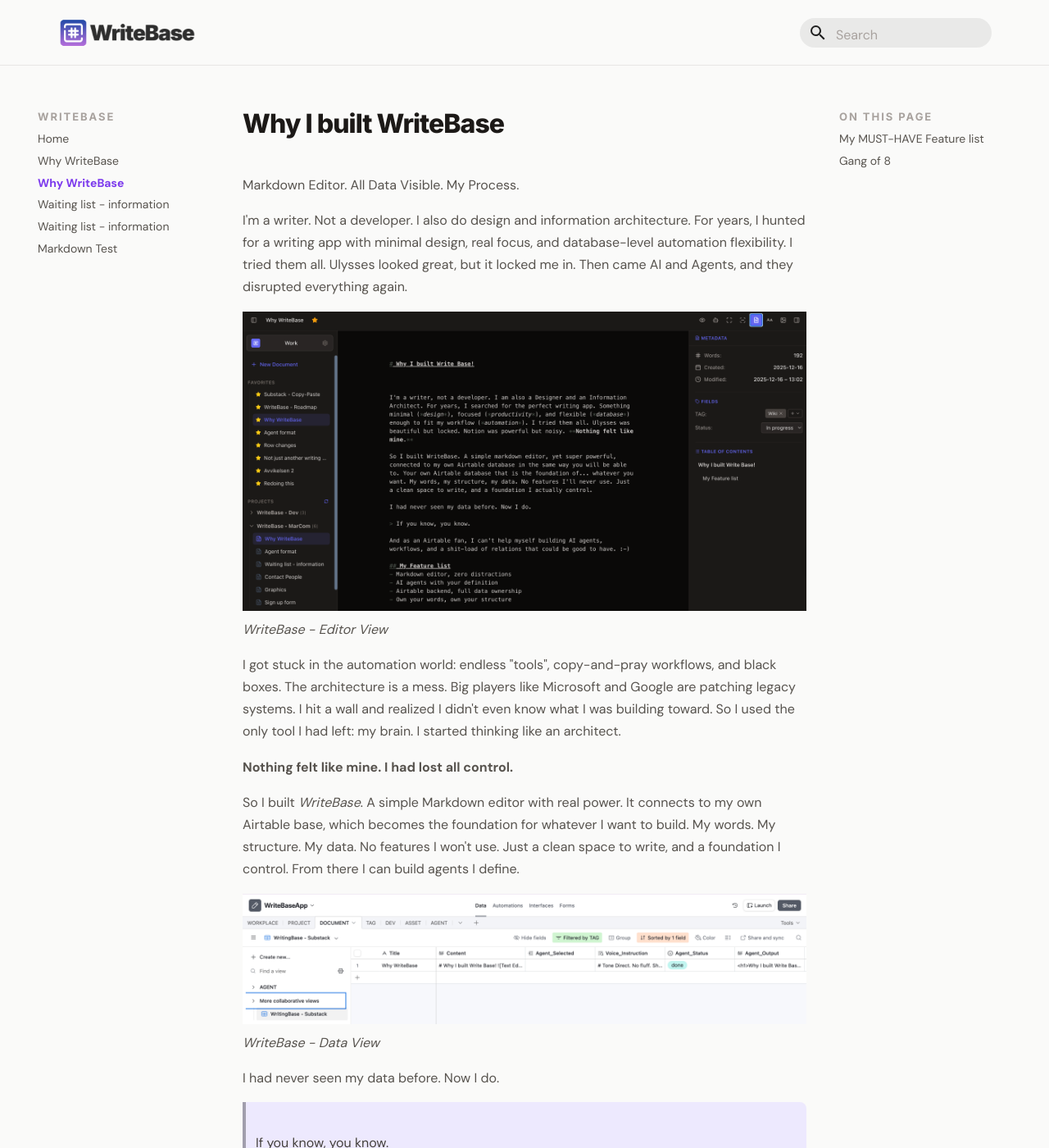
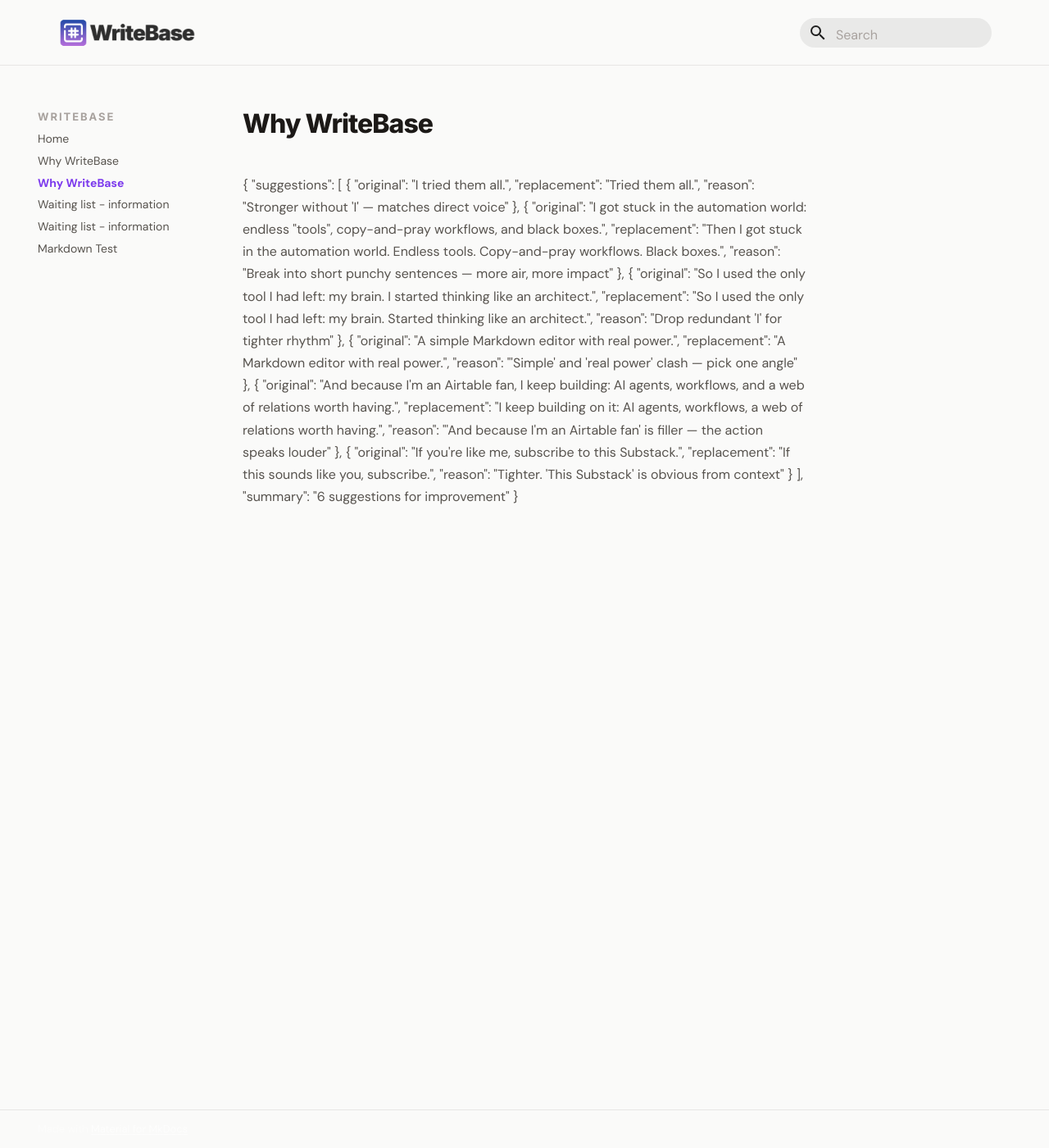
Before and after one commit to larssonhthomas-afk/writebase-docs, an MkDocs documentation site: the page built from docs/10why-writebase.md, in a window 1280 px wide and 1400 px high. Shown: the whole window at 82% size. Built offline with MkDocs 1.6.1 and Material for MkDocs 9.7.7, drawn with Linux system fonts in a browser that asks for light colours; some web fonts are replaced; some of the changed text lies outside the part shown.

Commit message:
Update 10why-writebase.md

```diff
--- a/docs/10why-writebase.md
+++ b/docs/10why-writebase.md
@@ -4,40 +4,38 @@ title: "Why WriteBase"
 nav_order: 10
 ---
 
-# Why I built WriteBase
-Markdown Editor. All Data Visible. My Process.
-
-I'm a writer. Not a developer. I also do design and information architecture. For years, I hunted for a writing app with minimal design, real focus, and database-level automation flexibility. I tried them all. Ulysses looked great, but it locked me in. Then came AI and Agents, and they disrupted everything again.
-
-![WriteBase - Editor View](./assets/CleanShot_2025-12-25_at_12.56.15_2x.png)
-*WriteBase - Editor View*
-
-I got stuck in the automation world: endless "tools", copy-and-pray workflows, and black boxes. The architecture is a mess. Big players like Microsoft and Google are patching legacy systems. I hit a wall and realized I didn't even know what I was building toward. So I used the only tool I had left: my brain. I started thinking like an architect.
-
-
-**Nothing felt like mine. I had lost all control.**
-
-So I built *WriteBase*. A simple Markdown editor with real power. It connects to my own Airtable base, which becomes the foundation for whatever I want to build. My words. My structure. My data. No features I won't use. Just a clean space to write, and a foundation I control. From there I can build agents I define.
-
-![WriteBase - Data View](./assets/CleanShot_2025-12-25_at_13.00.42_2x.png)
-*WriteBase - Data View*
-
-I had never seen my data before. Now I do.
-
-> If you know, you know.
-
-And because I'm an Airtable fan, I keep building: AI agents, workflows, and a web of relations worth having.
-
-## My MUST-HAVE Feature list
-- A clean Markdown editor.
-- For all my writing: work, blog, and fiction.
-- An editor with the support I need while writing.
-- AI agents I define (easy to edit).
-- An Airtable backend with full data ownership.
-
-
-If you're like me, subscribe to this Substack. I'll announce when you can start using it.
-
-## Gang of 8
-
-PS: I'm looking for a "Gang of Eight" to evaluate and test the tool, and to push improvements. You write in some form. You want a better structure. Airtable sounds interesting, and you may have tried it before. Send me a note with your subscription.
+{
+  "suggestions": [
+    {
+      "original": "I tried them all.",
+      "replacement": "Tried them all.",
+      "reason": "Stronger without 'I' — matches direct voice"
+    },
+    {
+      "original": "I got stuck in the automation world: endless "tools", copy-and-pray workflows, and black boxes.",
+      "replacement": "Then I got stuck in the automation world. Endless tools. Copy-and-pray workflows. Black boxes.",
+      "reason": "Break into short punchy sentences — more air, more impact"
+    },
+    {
+      "original": "So I used the only tool I had left: my brain. I started thinking like an architect.",
+      "replacement": "So I used the only tool I had left: my brain. Started thinking like an architect.",
+      "reason": "Drop redundant 'I' for tighter rhythm"
+    },
+    {
+      "original": "A simple Markdown editor with real power.",
+      "replacement": "A Markdown editor with real power.",
+      "reason": "'Simple' and 'real power' clash — pick one angle"
+    },
+    {
+      "original": "And because I'm an Airtable fan, I keep building: AI agents, workflows, and a web of relations worth having.",
+      "replacement": "I keep building on it: AI agents, workflows, a web of relations worth having.",
+      "reason": "'And because I'm an Airtable fan' is filler — the action speaks louder"
+    },
+    {
+      "original": "If you're like me, subscribe to this Substack.",
+      "replacement": "If this sounds like you, subscribe.",
+      "reason": "Tighter. 'This Substack' is obvious from context"
+    }
+  ],
+  "summary": "6 suggestions for improvement"
+}
```
